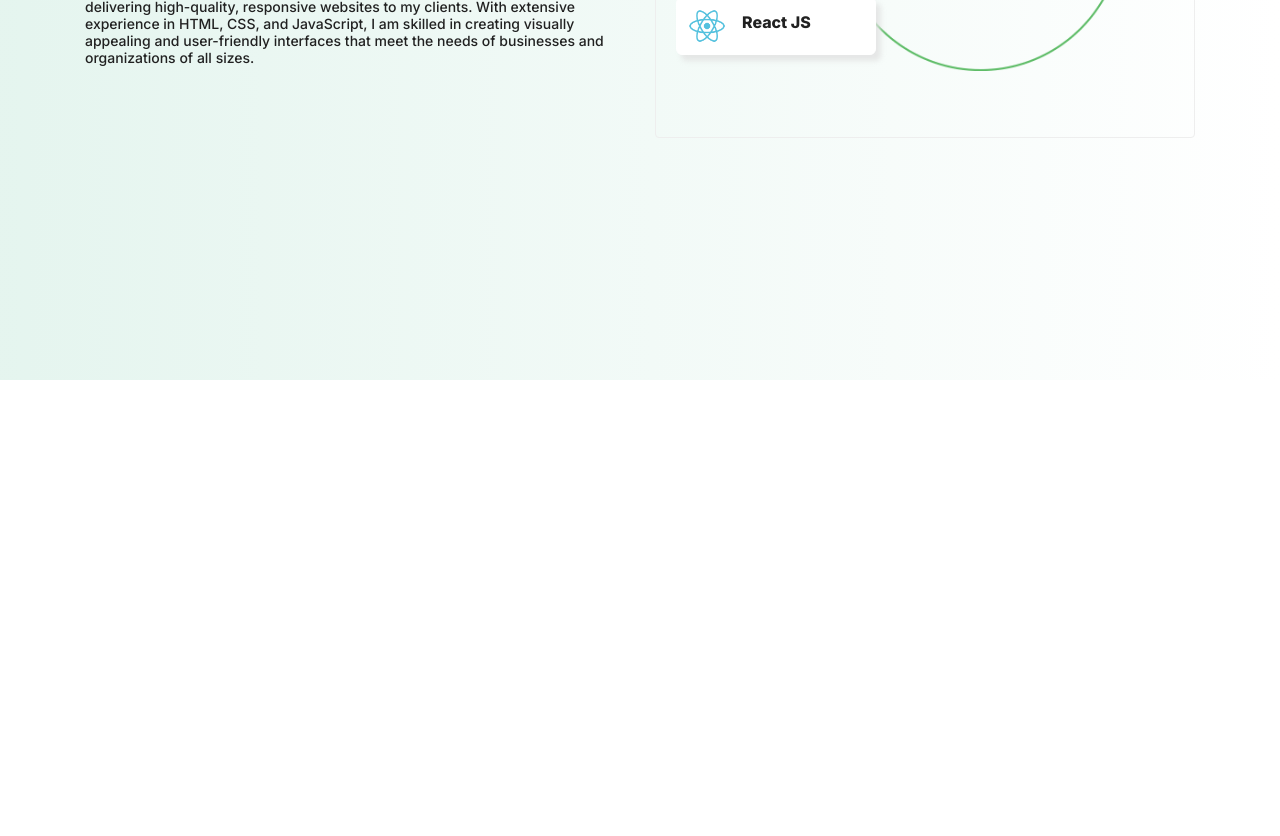
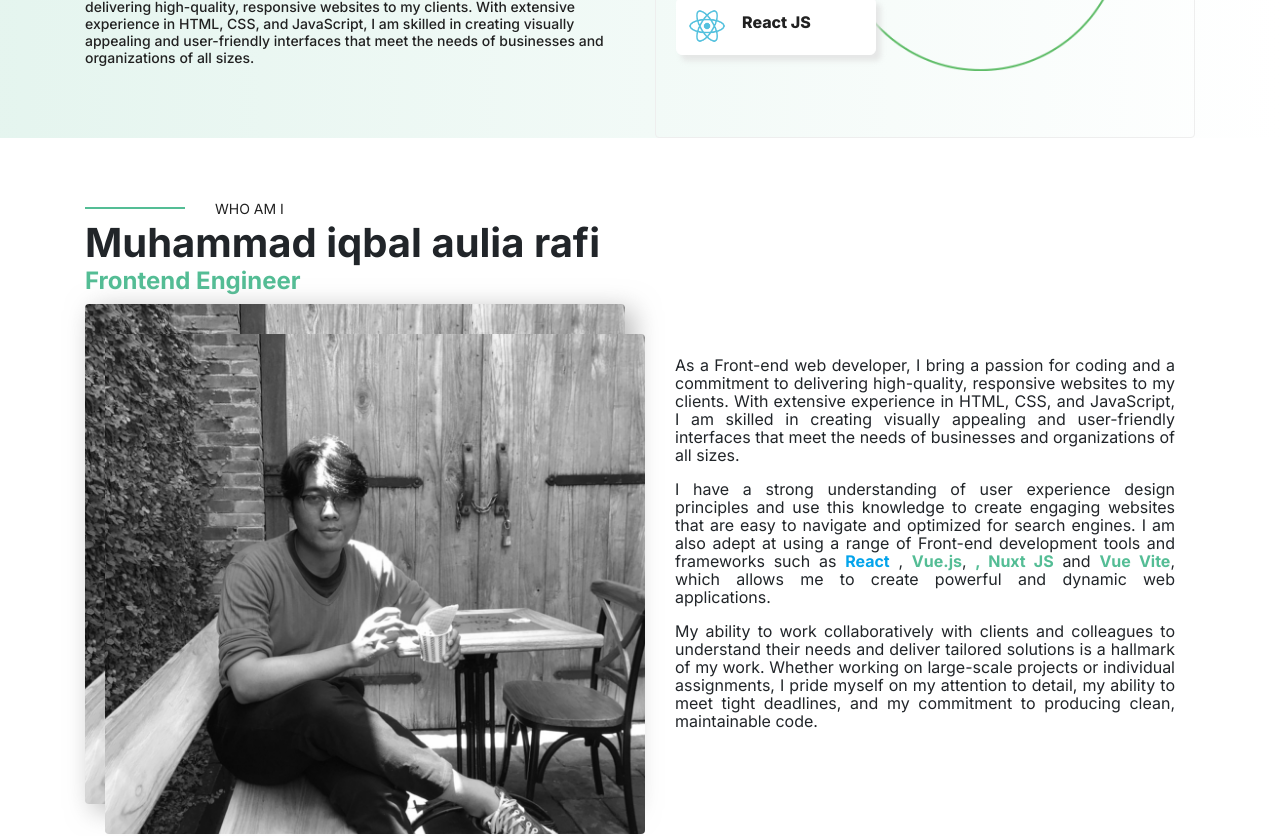
Before and after one commit to Iqbalaulia/my-profile-with-vuejs, a Vue app: page / in a window 1280 px wide. Shown: the part 420-1256 px from the top of the page. Before the commit the page ends 800 px from the top, so only its background shows below. Built offline with nearby package versions, Linux system fonts and the light colour scheme.

Commit message:
update: describe me

```diff
--- a/src/assets/scss/base/index.scss
+++ b/src/assets/scss/base/index.scss
@@ -16,3 +16,4 @@ body {
 @import url("https://fonts.googleapis.com/css2?family=Inter:wght@100;200;300;400;500;600;700;800;900&display=swap");
 @import "../navbar/index.scss";
 @import "../home/describe/describe";
+@import "../home/me/me";
--- /dev/null
+++ b/src/assets/scss/home/me/_me.scss
@@ -0,0 +1,74 @@
+/** @format */
+
+.home-me {
+	background-color: $white;
+	padding-top: 60px;
+	&__who {
+		.title {
+			display: flex;
+			align-items: center;
+			gap: 30px;
+			.devider {
+				border: 1px solid $primary;
+				width: 100px;
+			}
+			label {
+				margin-bottom: 0 !important;
+				font-size: 14px;
+				font-weight: 400;
+				color: $gray-900;
+			}
+		}
+		.name {
+			h2 {
+				margin-bottom: 0;
+			}
+			h4 {
+				color: $primary;
+			}
+		}
+
+		.profile-images {
+			width: 100%;
+			height: 600px;
+			.img-bg {
+				border-radius: 4px 4px 4px 4px;
+				object-fit: cover;
+				width: 100%;
+				height: 500px;
+				box-shadow: 8px 6px 27px 0px rgba(158, 158, 158, 0.75);
+				-webkit-box-shadow: 8px 6px 27px 0px rgba(158, 158, 158, 0.75);
+				-moz-box-shadow: 8px 6px 27px 0px rgba(158, 158, 158, 0.75);
+			}
+
+			.img-front {
+				border-radius: 4px 4px 4px 4px;
+				object-fit: cover;
+				position: relative;
+				left: 20px;
+				bottom: 470px;
+				height: 500px;
+				width: 100%;
+			}
+		}
+	}
+
+	&__description {
+		padding: 20px;
+		p {
+			font-size: 16px;
+			text-align: justify;
+			line-height: 18px;
+
+			.react {
+				color: $cyan;
+				font-weight: bold;
+			}
+
+			.vue {
+				color: $primary;
+				font-weight: bold;
+			}
+		}
+	}
+}
--- a/src/components/home/describe/index.vue
+++ b/src/components/home/describe/index.vue
@@ -1,7 +1,7 @@
 <!-- @format -->
 
 <template>
-	<div class="home-describe">
+	<div class="container home-describe">
 		<div class="row d-flex align-items-center">
 			<div class="col-md-6">
 				<div class="home-describe__slogan">
--- /dev/null
+++ b/src/components/home/me/index.vue
@@ -0,0 +1,71 @@
+<!-- @format -->
+
+<template>
+	<div class="home-me">
+		<div class="container">
+			<div class="row d-flex align-items-center">
+				<div class="col-md-6">
+					<div class="home-me__who">
+						<div class="title">
+							<div class="devider"></div>
+							<label for=""> WHO AM I</label>
+						</div>
+						<div class="name">
+							<h2>Muhammad iqbal aulia rafi</h2>
+							<h4>Frontend Engineer</h4>
+						</div>
+						<div class="profile-images">
+							<img
+								src="@/assets/images/profile/me_bw_2.jpg"
+								class="d-inline-block align-top img-bg"
+								alt="Logo"
+								v-once />
+							<img
+								src="@/assets/images/profile/me_bw_2.jpg"
+								class="d-inline-block align-top img-front"
+								alt="Logo"
+								v-once />
+						</div>
+					</div>
+				</div>
+				<div class="col-md-6">
+					<div class="home-me__description">
+						<p
+							>As a Front-end web developer, I bring a passion for coding and a
+							commitment to delivering high-quality, responsive websites to my
+							clients. With extensive experience in HTML, CSS, and JavaScript, I
+							am skilled in creating visually appealing and user-friendly
+							interfaces that meet the needs of businesses and organizations of
+							all sizes.</p
+						>
+
+						<p
+							>I have a strong understanding of user experience design
+							principles and use this knowledge to create engaging websites that
+							are easy to navigate and optimized for search engines. I am also
+							adept at using a range of Front-end development tools and
+							frameworks such as <span class="react">React</span> ,
+							<span class="vue">Vue.js</span>,
+							<span class="vue">, Nuxt JS</span> and
+							<span class="vue">Vue Vite</span>, which allows me to create
+							powerful and dynamic web applications.</p
+						>
+
+						<p
+							>My ability to work collaboratively with clients and colleagues to
+							understand their needs and deliver tailored solutions is a
+							hallmark of my work. Whether working on large-scale projects or
+							individual assignments, I pride myself on my attention to detail,
+							my ability to meet tight deadlines, and my commitment to producing
+							clean, maintainable code.</p
+						>
+					</div>
+				</div>
+			</div>
+		</div>
+	</div>
+</template>
+
+<script>
+export default {};
+</script>
--- a/src/views/Homepage/index.vue
+++ b/src/views/Homepage/index.vue
@@ -2,8 +2,9 @@
 
 <template>
 	<Layout>
-		<div class="container">
+		<div>
 			<SectionDescribe />
+			<Me />
 		</div>
 	</Layout>
 </template>
@@ -13,6 +14,7 @@ export default {
 	components: {
 		Layout: () => import("@/views/Layout"),
 		SectionDescribe: () => import("@/components/home/describe"),
+		Me: () => import("@/components/home/me"),
 		// SectionJourney: () => import("@/components/Journey"),
 		// SectionMe: () => import("@/components/Me"),
 		// SectionWorking: () => import("@/components/Working"),
```
